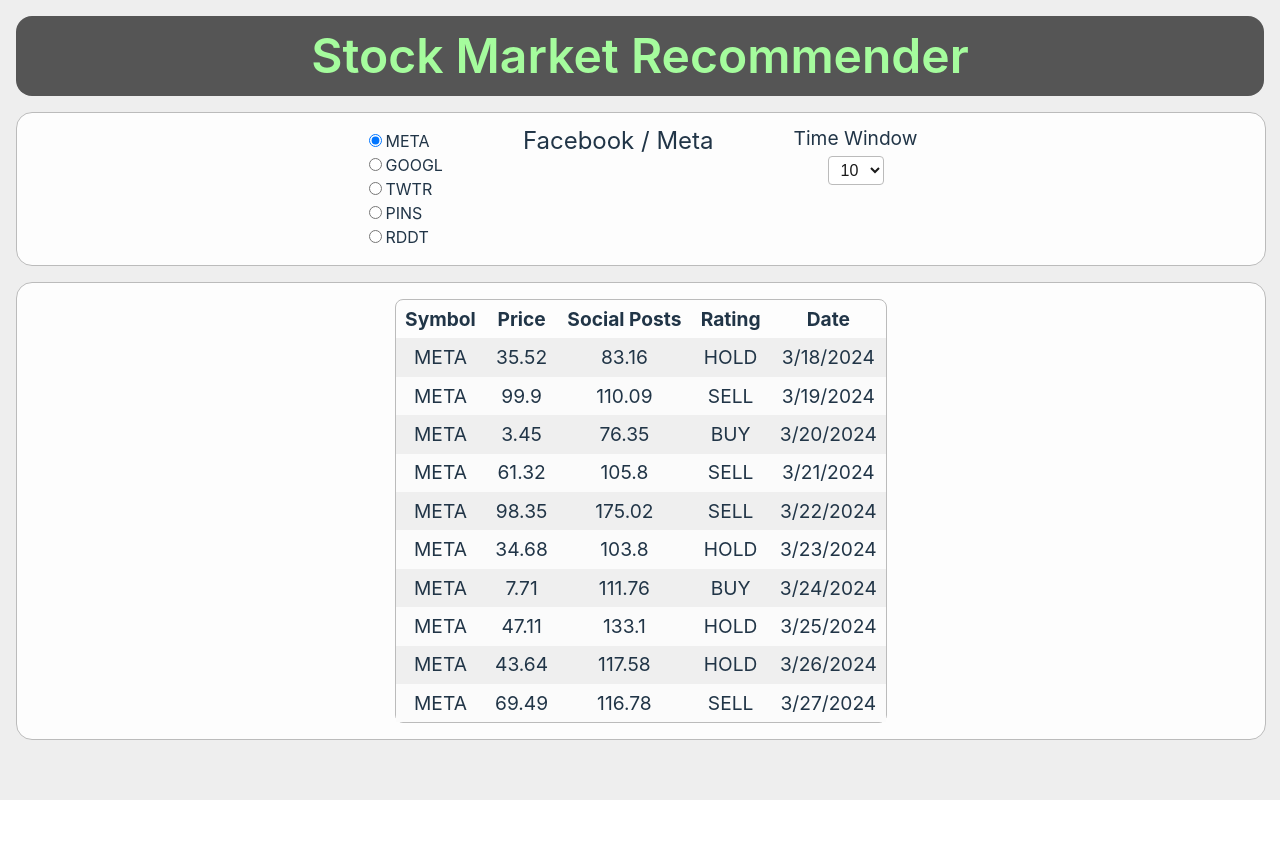
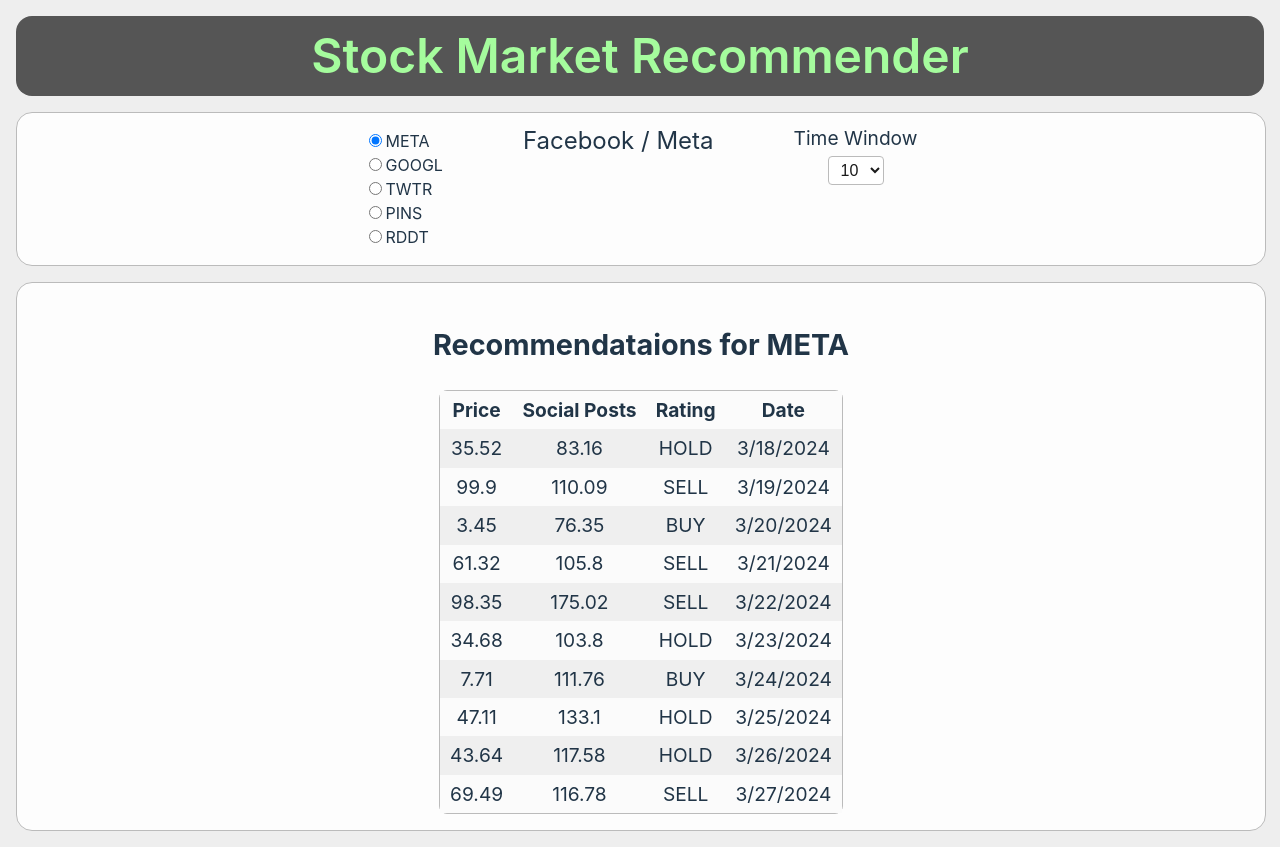
Before and after one commit to krisbelangernelson/stock-prediction, a React (Vite) app: page / in a window 1280 px wide. Both pictures are taken after a click on the radio button "META". Before the commit the page ends 800 px from the top, so only its background shows below. Built offline with nearby package versions, Linux system fonts and the light colour scheme.

Commit message:
refactor: title above table

```diff
--- a/src/components/StockTable/StockTable.css
+++ b/src/components/StockTable/StockTable.css
@@ -10,11 +10,20 @@
     padding: 1rem;
     display: flex;
     justify-content: center;
+    flex-direction: column;
+
+    & .table {
+      display: flex;
+      justify-content: center;
     }
 
     & table {
       border: 1px solid #bbb;
       border-radius: 0.5rem;
+
+      & th {
+        background-color: #fbfbfb;
+      }
 
       & th, td {
         padding: 0.3rem 0.6rem;
@@ -28,6 +37,6 @@
         background-color: #fbfbfb;
       }
     }
-
+  }
 
 }
--- a/src/components/StockTable/StockTable.tsx
+++ b/src/components/StockTable/StockTable.tsx
@@ -16,13 +16,16 @@
     return getMockData(stock, Number(timeWindow))
   }, [stock, timeWindow])
 
+  if (!stock) return (<h2>Select a social media stock</h2>)
+
   return (
     <div className="stock-table-container">
       <div className="stock-table-content">
+        <h2>Recommendataions for {stock}</h2>
+        <div className="table">
           <table cellPadding={0} cellSpacing={0}>
             <thead>
               <tr>
-              <th>Symbol</th>
                 <th>Price</th>
                 <th>Social Posts</th>
                 <th>Rating</th>
@@ -32,7 +35,6 @@
             <tbody>
               {data.map(({ date, price, socialMediaCount }) => (
                 <tr key={price}>
-                <td>{stock}</td>
                   <td>{price}</td>
                   <td>{socialMediaCount}</td>
                   <td>{recommendationRating(price, socialMediaCount).toUpperCase()}</td>
@@ -40,8 +42,8 @@
                 </tr>
               ))}
             </tbody>
-
           </table>
+        </div>
       </div>
     </div>
   )
```
Lines whose indentation alone changed are shown as unchanged.
